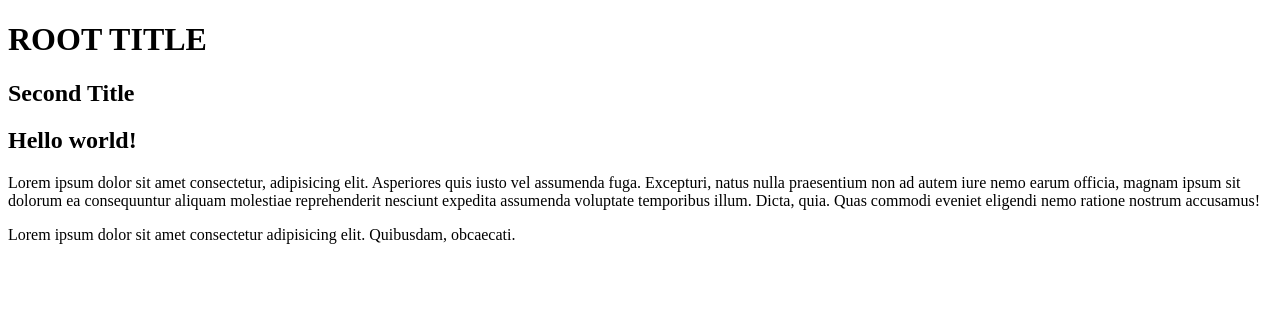
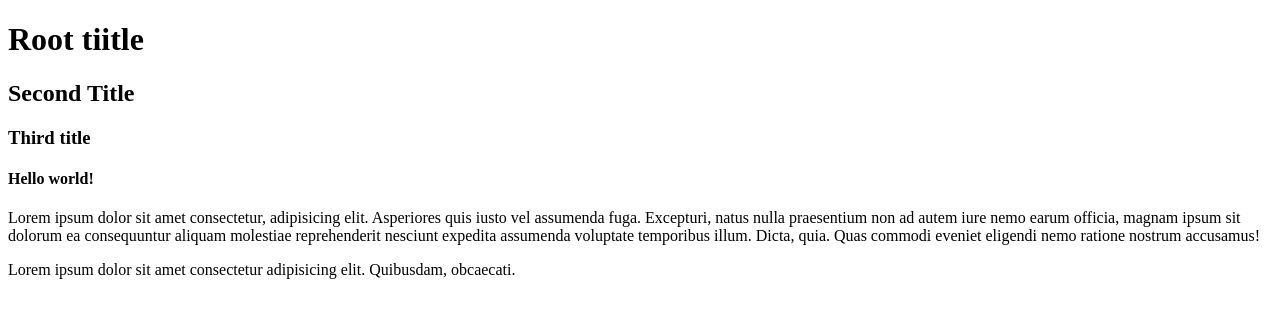
Before and after one commit to smnkon/VScode---dev, a plain HTML site: page index.html in a window 1280 px wide. Drawn offline with Linux system fonts and the light colour scheme.

Commit message:
Change  title h1 and add h3 title

```diff
--- a/index.html
+++ b/index.html
@@ -6,11 +6,13 @@
     <title>Document</title>
   </head>
   <body>
-    <h1>ROOT TITLE</h1>
+    <h1 id="title">Root tiitle</h1>
 
     <h2>Second Title</h2>
 
-    <h2>Hello world!</h2>
+    <h3>Third title</h3>
+
+    <h4>Hello world!</h4>
     Lorem ipsum dolor sit amet consectetur, adipisicing elit. Asperiores quis
     iusto vel assumenda fuga. Excepturi, natus nulla praesentium non ad autem
     iure nemo earum officia, magnam ipsum sit dolorum ea consequuntur aliquam
```
